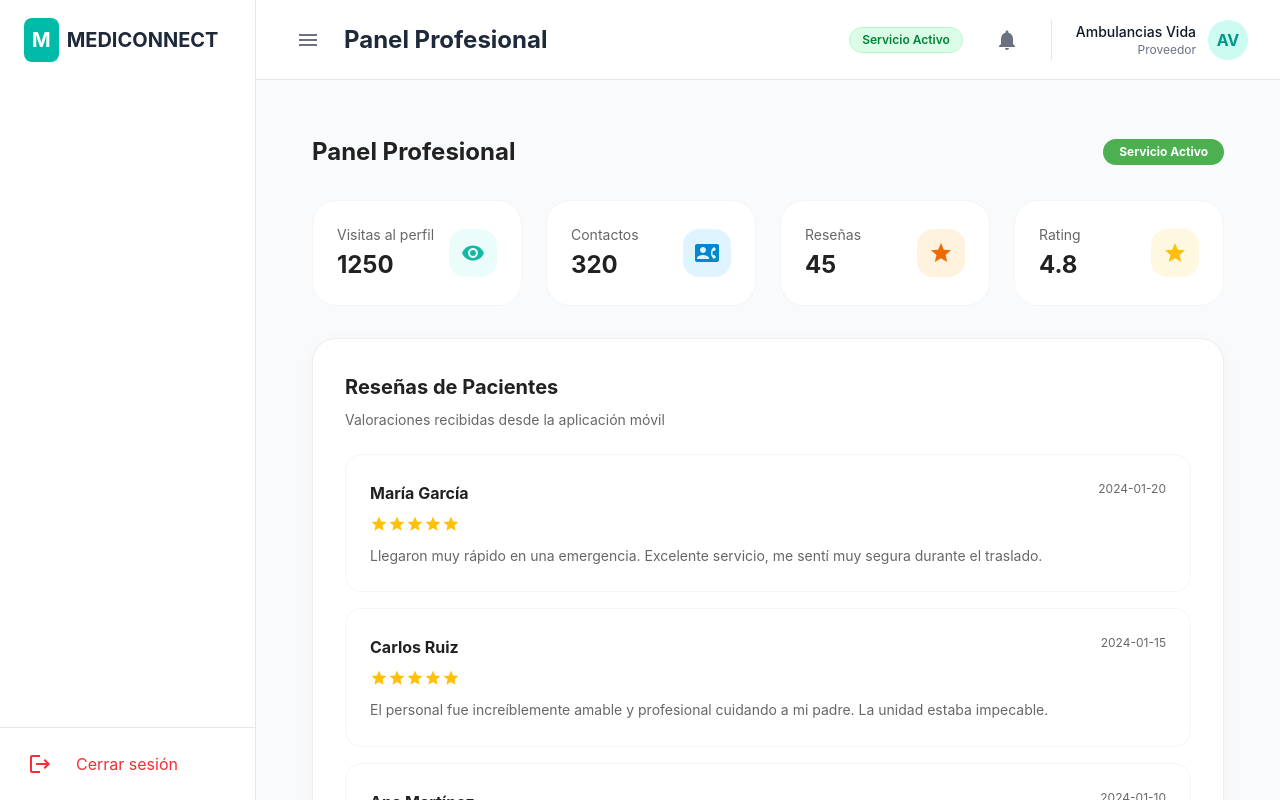
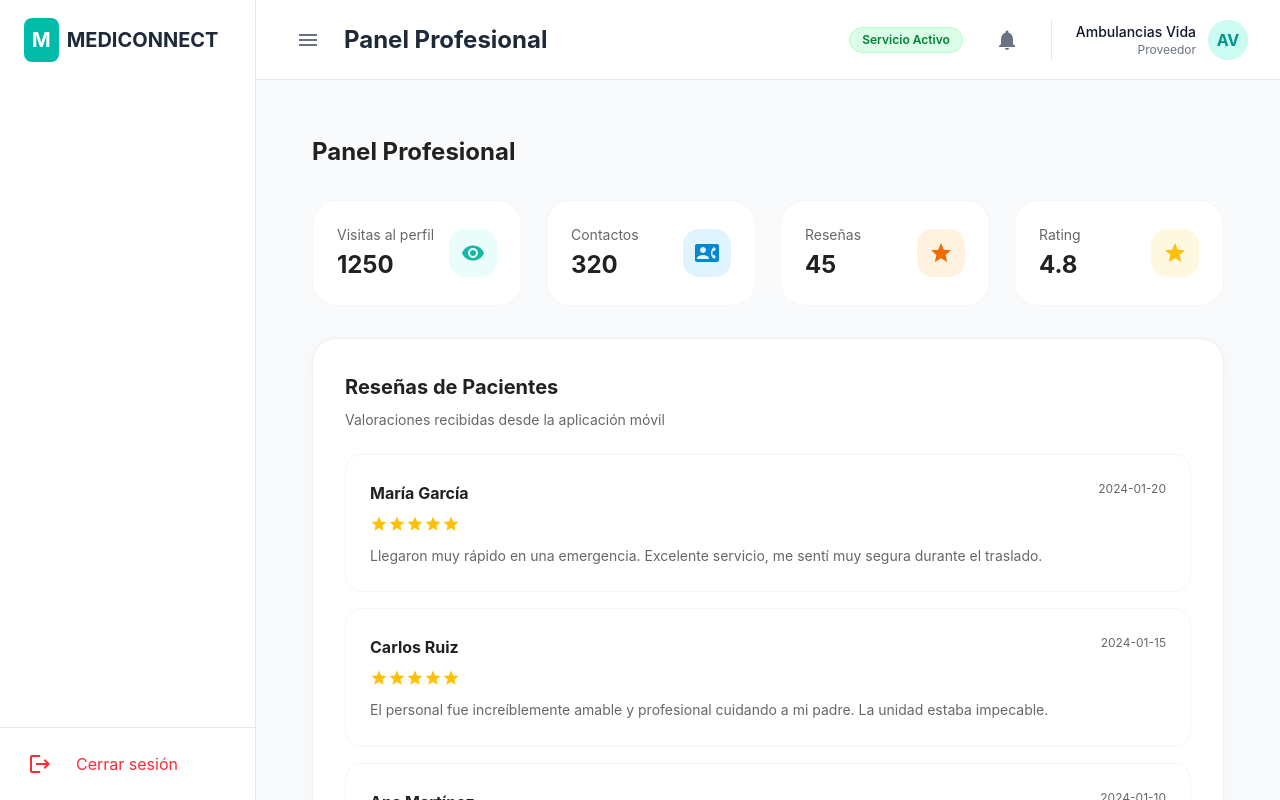
Before and after one commit to MediConnet/MediConnet, a React (Vite) app: page /provider/ambulance/reviews in a window 1280 px wide. Shown: the top 800 px of the page. Built offline with nearby package versions, Linux system fonts and the light colour scheme.

Commit message:
fix(pharmacies/ambulances): eliminar label duplicado y carpeta innecesaria

```diff
--- a/src/features/ambulance-panel/presentation/pages/AmbulanceDashboardPage.tsx
+++ b/src/features/ambulance-panel/presentation/pages/AmbulanceDashboardPage.tsx
@@ -83,19 +83,6 @@ export const AmbulanceDashboardPage = () => {
           <Typography variant="h5" fontWeight={700} color="text.primary">
             Panel Profesional
           </Typography>
-          <Box
-            sx={{
-              px: 2,
-              py: 0.5,
-              bgcolor: "success.light",
-              color: "success.contrastText",
-              borderRadius: 10,
-              fontSize: "0.75rem",
-              fontWeight: 700,
-            }}
-          >
-            Servicio Activo
-          </Box>
         </Box>
 
         {/* SECTION 1: KPIS */}
--- a/src/features/ambulance-panel/presentation/pages/AmbulanceReviewsPage.tsx
+++ b/src/features/ambulance-panel/presentation/pages/AmbulanceReviewsPage.tsx
@@ -53,19 +53,6 @@ export const AmbulanceReviewsPage = () => {
           <Typography variant="h5" fontWeight={700} color="text.primary">
             Panel Profesional
           </Typography>
-          <Box
-            sx={{
-              px: 2,
-              py: 0.5,
-              bgcolor: "success.light",
-              color: "success.contrastText",
-              borderRadius: 10,
-              fontSize: "0.75rem",
-              fontWeight: 700,
-            }}
-          >
-            Servicio Activo
-          </Box>
         </Box>
 
         {/* SECTION 1: KPIS (Reutilizados para consistencia visual) */}
--- a/src/features/ambulance-panel/presentation/pages/AmbulanceSettingsPage.tsx
+++ b/src/features/ambulance-panel/presentation/pages/AmbulanceSettingsPage.tsx
@@ -69,22 +69,9 @@ export const AmbulanceSettingsPage = () => {
           <Typography variant="h5" fontWeight={700} color="text.primary">
             Panel Profesional
           </Typography>
-          <Box
-            sx={{
-              px: 2,
-              py: 0.5,
-              bgcolor: "success.light",
-              color: "success.contrastText",
-              borderRadius: 10,
-              fontSize: "0.75rem",
-              fontWeight: 700,
-            }}
-          >
-            Servicio Activo
-          </Box>
         </Box>
 
-        {/* SECTION 1: KPIS (Reutilizados) */}
+        {/* SECTION 1: KPIS */}
         <Grid2 container spacing={3} mb={4}>
           <Grid2 size={{ xs: 12, sm: 6, md: 3 }}>
             <KPICard
--- a/src/features/pharmacy-panel/presentation/pages/PharmacyDashboardPage.tsx
+++ b/src/features/pharmacy-panel/presentation/pages/PharmacyDashboardPage.tsx
@@ -75,12 +75,6 @@ export const PharmacyDashboardPage = () => {
           <Typography variant="h5" fontWeight={700} color="text.primary">
             Panel de Farmacia
           </Typography>
-          <Chip
-            label="Servicio Activo"
-            color="success"
-            size="small"
-            sx={{ fontWeight: 700 }}
-          />
         </Box>
 
         {/* SECTION 1: KPIS (Métricas clave) */}
--- a/src/features/pharmacy-panel/presentation/pages/PharmacyReviewsPage.tsx
+++ b/src/features/pharmacy-panel/presentation/pages/PharmacyReviewsPage.tsx
@@ -1,12 +1,5 @@
 import { ContactPhone, Star, Visibility } from "@mui/icons-material";
-import {
-  Box,
-  Chip,
-  Paper,
-  Skeleton,
-  Typography,
-  useTheme,
-} from "@mui/material";
+import { Box, Paper, Skeleton, Typography, useTheme } from "@mui/material";
 import Grid2 from "@mui/material/Grid2";
 import { DashboardLayout } from "../../../../shared/layouts/DashboardLayout";
 import { KPICard } from "../components/KPICard"; // Usamos el KPI Card de Farmacia
@@ -65,12 +58,6 @@ export const PharmacyReviewsPage = () => {
           <Typography variant="h5" fontWeight={700} color="text.primary">
             Panel de Farmacia
           </Typography>
-          <Chip
-            label="Servicio Activo"
-            color="success"
-            size="small"
-            sx={{ fontWeight: 700 }}
-          />
         </Box>
 
         {/* SECTION 1: KPIS (Resumen) */}
--- a/src/features/pharmacy-panel/presentation/pages/PharmacySettingsPage.tsx
+++ b/src/features/pharmacy-panel/presentation/pages/PharmacySettingsPage.tsx
@@ -1,7 +1,6 @@
 import { ContactPhone, Star, Visibility } from "@mui/icons-material";
 import {
   Box,
-  Chip,
   Divider,
   Paper,
   Skeleton,
@@ -72,12 +71,6 @@ export const PharmacySettingsPage = () => {
           <Typography variant="h5" fontWeight={700} color="text.primary">
             Panel de Farmacia
           </Typography>
-          <Chip
-            label="Servicio Activo"
-            color="success"
-            size="small"
-            sx={{ fontWeight: 700 }}
-          />
         </Box>
 
         {/* SECTION 1: KPIS (Contexto visual) */}
```
Also changed, not shown: src/features/ambulance/domain/AmbulanceService.entity.ts (deleted, +0 -9 lines).
